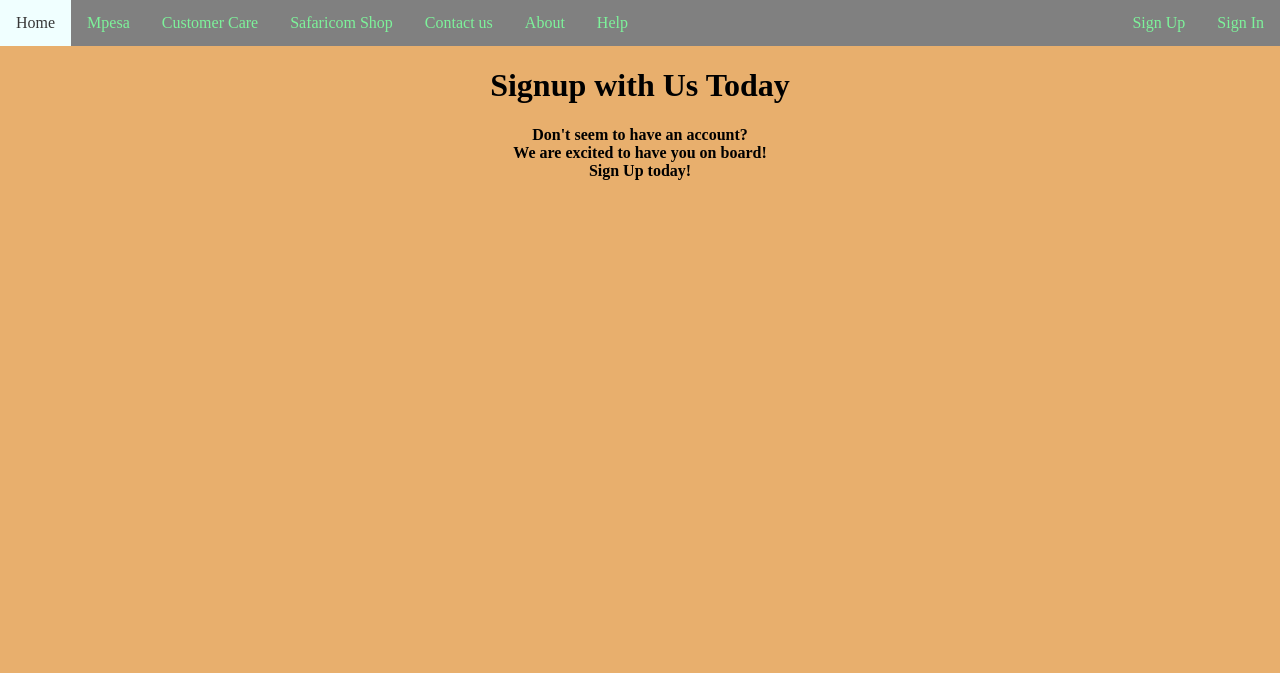
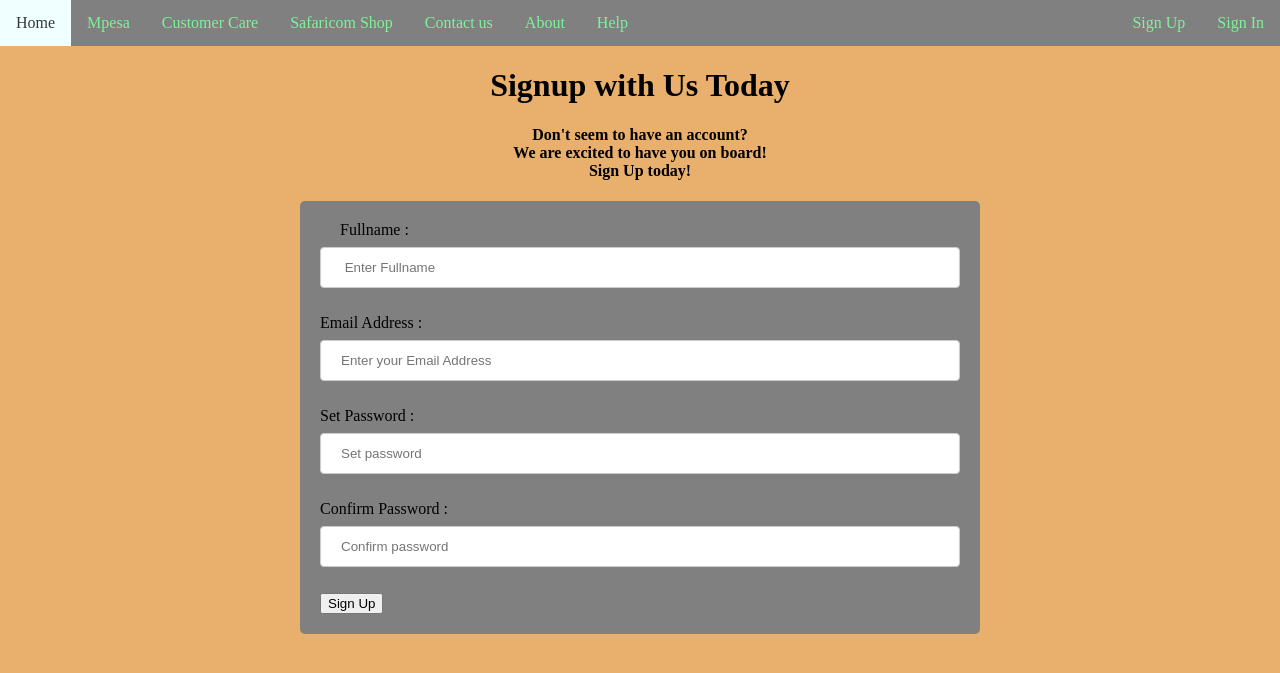
Before and after one commit to mbotejoy/Safaricom-website, a PHP site: page /signup.php in a window 1280 px wide. Shown: the top 673 px of the page. Run offline with PHP 8.4, Linux system fonts and the light colour scheme; some libraries are stand-ins or nearby versions.

Commit message:
Added form to sign up

```diff
--- a/signup.php
+++ b/signup.php
@@ -15,12 +15,32 @@
             <h1>Signup with Us Today</h1>
         </div>
         <div class="content">
-        <h4>
+          <h4>
            <p>Don't seem to have an account?<br>
            We are excited to have you on board!<br>
            Sign Up today!</p>
 
-        </h4>
+           </h4>
+        </div>
+        <div class="form">
+         <forms action="" class="form">
+
+
+
+        <label for="FN"> Fullname : </label><br>
+        <input type = "text" id= "FN" placeholder=" Enter Fullname"><br><br>
+        <label for="Eaddress">Email Address : </Address></label><br>
+        <input type = "text" id= "Eaddress" placeholder="Enter your Email Address"><br><br>
+        <label for="pswrd">Set Password : </Address></label><br>
+        <input type = "text" id= "Password" placeholder="Set password"><br><br>
+        <label for="pswrd">Confirm Password : </Address></label><br>
+        <input type = "text" id= "Password" placeholder="Confirm password"><br><br>
+
+        <input type="submit" value="Sign Up">
+
+
+
+
 
 </body>
 </html>
```
